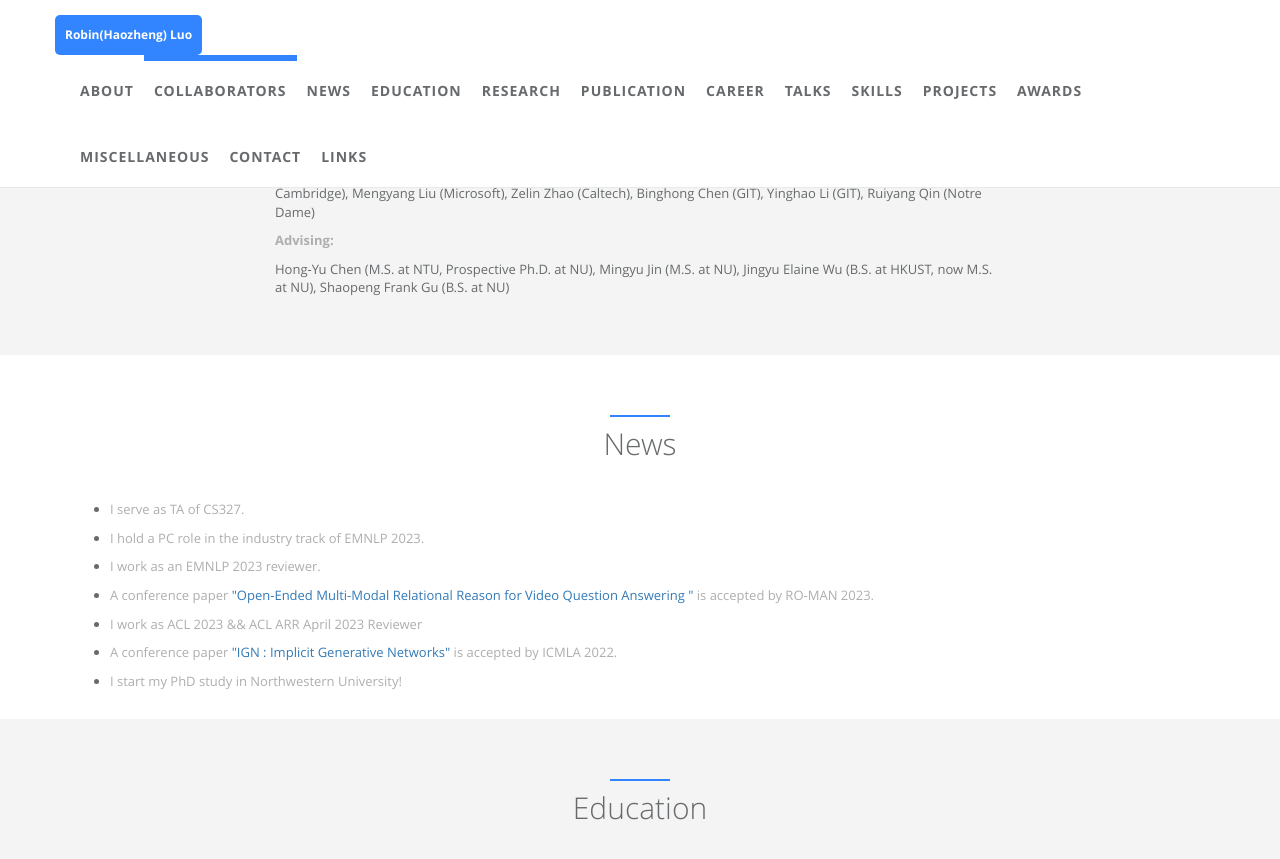
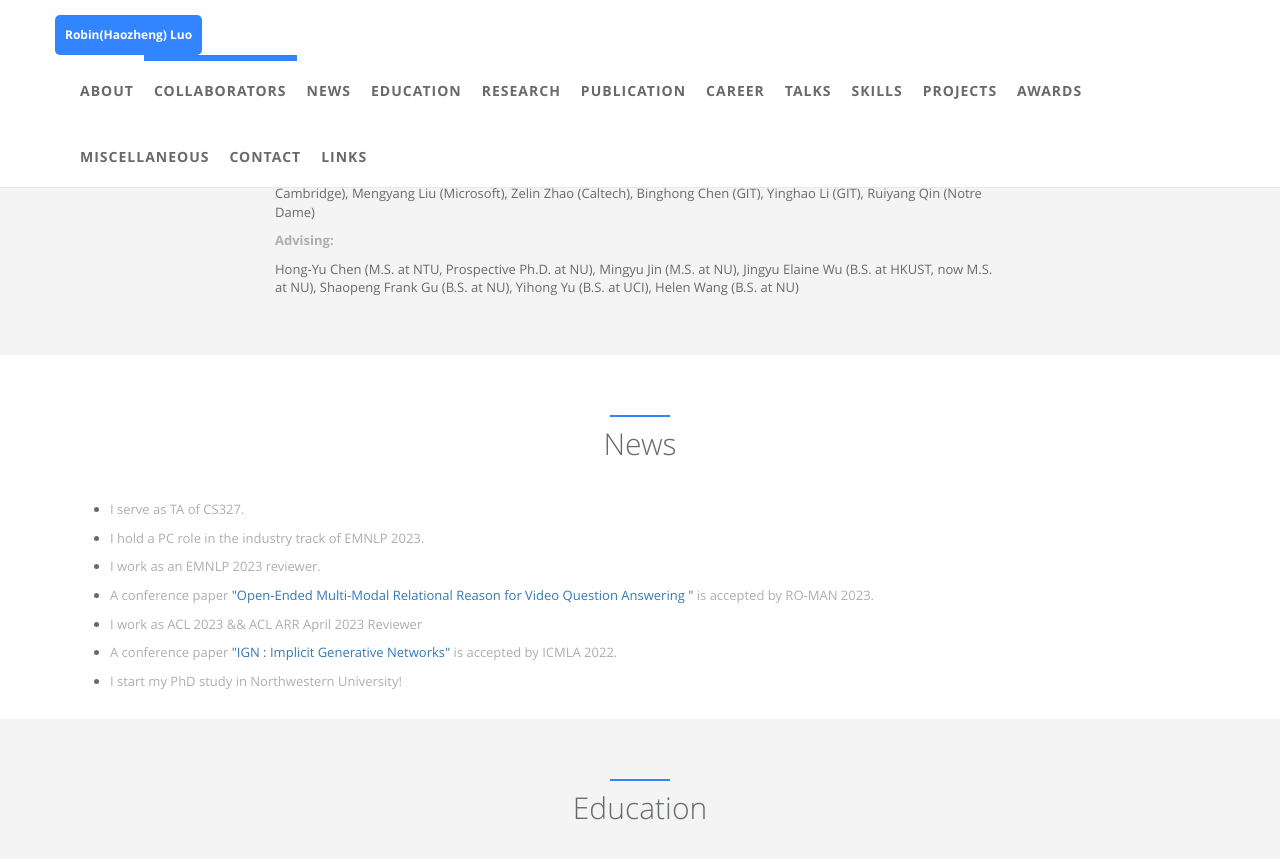
Before and after one commit to robinzixuan/robin.github.io, a Jekyll site: the page built from index.html, in a window 1280 px wide and 900 px high, scrolled down 1598 px. Shown: the top 859 px of the window. Built offline with Jekyll 4.4.1, drawn with Linux system fonts in a browser that asks for light colours.

Commit message:
Update collaborators.html

```diff
--- a/_includes/sections/collaborators.html
+++ b/_includes/sections/collaborators.html
@@ -18,7 +18,7 @@
 
   <div class="col-lg-8 col-lg-offset-2 m-t-lg m-b-lg wow zoomIn">
   <p><b>Collaborators:</b> </p> Chenwei Xu (NU), Jerry Yao-Chieh Hu (NU), Weijian Li (NU), Ye Guo (NU), Mei Di (NU), Weiyang Liu (University of Cambridge), Mengyang Liu (Microsoft), Zelin Zhao (Caltech), Binghong Chen (GIT), Yinghao Li (GIT), Ruiyang Qin (Notre Dame) </p>
-  <p><b>Advising:</b></p> Hong-Yu Chen (M.S. at NTU, Prospective Ph.D. at NU), Mingyu Jin (M.S. at NU), Jingyu Elaine Wu (B.S. at HKUST, now M.S. at NU), Shaopeng Frank Gu (B.S. at NU)</p>
+  <p><b>Advising:</b></p> Hong-Yu Chen (M.S. at NTU, Prospective Ph.D. at NU), Mingyu Jin (M.S. at NU), Jingyu Elaine Wu (B.S. at HKUST, now M.S. at NU), Shaopeng Frank Gu (B.S. at NU), Yihong Yu (B.S. at UCI), Helen Wang (B.S. at NU) </p>
   </div>
   <script>
   function openNav() {
```
